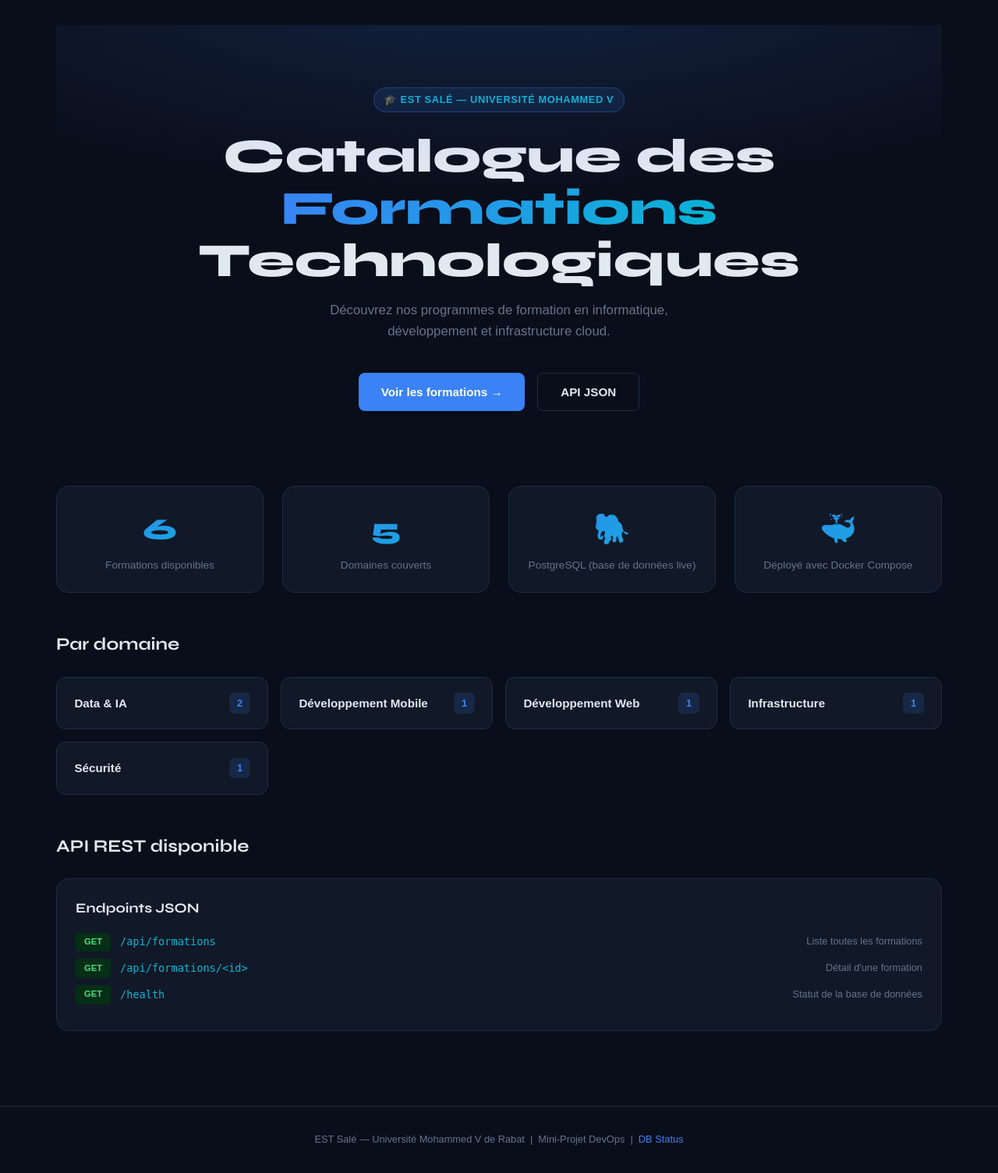
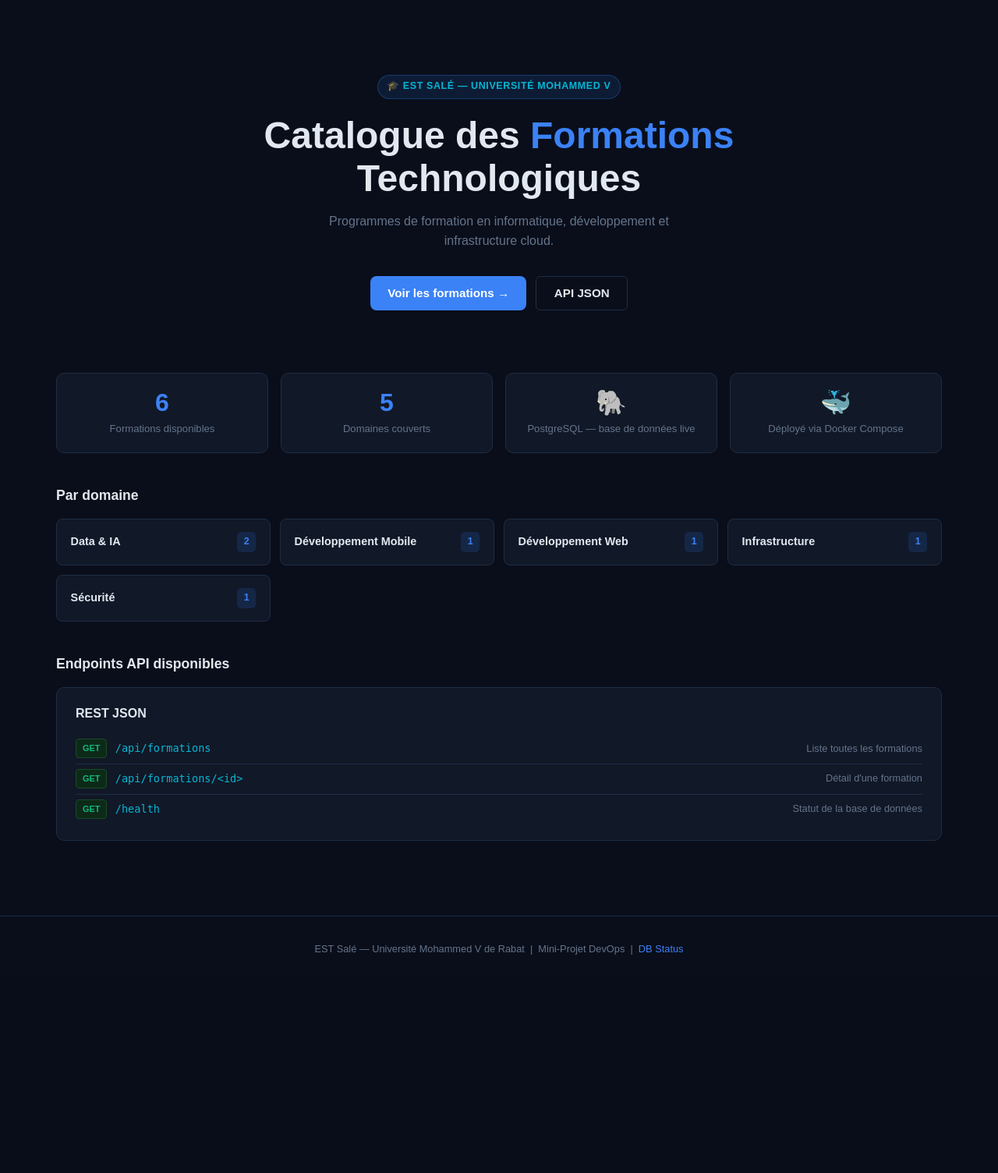
Before and after one commit to red-devsec/Formation-app, a Flask app: page / in a window 1280 px wide. Shown: the part 64-1568 px from the top of the page at 78% size. After the commit the page ends 1288 px from the top, so only its background shows below. Run offline with Flask 3, Linux system fonts and the light colour scheme.

```diff
--- a/app/templates/index.html
+++ b/app/templates/index.html
@@ -3,122 +3,139 @@
 
 {% block extra_styles %}
 <style>
+  /* ── HERO ── */
   .hero {
     text-align: center;
-    padding: 5rem 1rem 3rem;
-    position: relative;
-    overflow: hidden;
-  }
-  .hero::before {
-    content: '';
-    position: absolute; inset: 0;
-    background: radial-gradient(ellipse 80% 50% at 50% -10%,
-      rgba(59,130,246,.18), transparent);
-    pointer-events: none;
+    padding: 4rem 1rem 2.5rem;
   }
   .hero-tag {
     display: inline-block;
-    background: rgba(59,130,246,.12);
-    border: 1px solid rgba(59,130,246,.3);
+    background: rgba(47,129,247,.12);
+    border: 1px solid rgba(47,129,247,.3);
     color: var(--accent2);
-    font-size: .8rem; font-weight: 600;
-    padding: .3rem .8rem; border-radius: 20px;
-    margin-bottom: 1.5rem; letter-spacing: .05em; text-transform: uppercase;
+    font-size: .78rem; font-weight: 600;
+    padding: .28rem .75rem; border-radius: 20px;
+    margin-bottom: 1.2rem;
+    letter-spacing: .05em; text-transform: uppercase;
   }
   .hero h1 {
-    font-family: 'Syne', sans-serif;
-    font-size: clamp(2.2rem, 5vw, 3.8rem);
-    font-weight: 800; line-height: 1.1;
-    margin-bottom: 1rem;
+    font-size: clamp(1.8rem, 5vw, 3rem);
+    font-weight: 800; line-height: 1.15;
+    color: var(--text);
+    margin-bottom: .9rem;
   }
   .hero h1 em {
     font-style: normal;
-    background: linear-gradient(135deg, var(--accent), var(--accent2));
-    -webkit-background-clip: text; -webkit-text-fill-color: transparent;
+    color: var(--accent);
   }
   .hero p {
-    color: var(--muted); font-size: 1.05rem;
-    max-width: 540px; margin: 0 auto 2.5rem;
+    color: var(--muted);
+    font-size: 1rem;
+    max-width: 500px;
+    margin: 0 auto 2rem;
   }
-  .hero-actions { display: flex; gap: 1rem; justify-content: center; flex-wrap: wrap; }
-  .btn-ghost {
-    display: inline-flex; align-items: center; gap: .4rem;
-    padding: .6rem 1.4rem; border-radius: 8px;
-    font-size: .9rem; font-weight: 600; cursor: pointer;
-    border: 1px solid var(--border); color: var(--text);
-    text-decoration: none; transition: all .2s; background: transparent;
+  .hero-actions {
+    display: flex; gap: .75rem;
+    justify-content: center; flex-wrap: wrap;
   }
-  .btn-ghost:hover { border-color: var(--accent); color: var(--accent); }
-  .btn-lg { padding: .7rem 1.8rem; font-size: .95rem; }
+  .btn-lg { padding: .55rem 1.4rem; font-size: .95rem; }
+  .btn-outline {
+    display: inline-flex; align-items: center;
+    padding: .55rem 1.4rem; border-radius: 6px;
+    font-size: .95rem; font-weight: 600;
+    border: 1px solid var(--border);
+    color: var(--text); text-decoration: none;
+    transition: border-color .15s, color .15s;
+  }
+  .btn-outline:hover { border-color: var(--accent); color: var(--accent); }
 
-  /* Stats */
+  /* ── STATS ── */
   .stats-grid {
-    display: grid; grid-template-columns: repeat(auto-fit, minmax(200px,1fr));
-    gap: 1.5rem; margin: 3rem 0;
+    display: grid;
+    grid-template-columns: repeat(auto-fit, minmax(180px, 1fr));
+    gap: 1rem;
+    margin: 2.5rem 0;
   }
   .stat-card {
     background: var(--surface);
-    border: 1px solid var(--border); border-radius: 16px;
-    padding: 1.5rem; text-align: center;
-    transition: border-color .2s;
+    border: 1px solid var(--border);
+    border-radius: 10px;
+    padding: 1.25rem 1rem;
+    text-align: center;
+    transition: border-color .15s;
   }
   .stat-card:hover { border-color: var(--accent); }
   .stat-num {
-    font-family: 'Syne', sans-serif;
-    font-size: 2.4rem; font-weight: 800;
-    background: linear-gradient(135deg, var(--accent), var(--accent2));
-    -webkit-background-clip: text; -webkit-text-fill-color: transparent;
+    font-size: 2rem; font-weight: 800;
+    color: var(--accent);
+    line-height: 1.1;
   }
-  .stat-label { color: var(--muted); font-size: .85rem; margin-top: .25rem; }
+  .stat-label {
+    color: var(--muted);
+    font-size: .82rem;
+    margin-top: .3rem;
+  }
 
-  /* Categories */
+  /* ── CATEGORIES ── */
   .section-title {
-    font-family: 'Syne', sans-serif;
-    font-size: 1.4rem; font-weight: 700; margin-bottom: 1.5rem;
+    font-size: 1.1rem; font-weight: 700;
+    color: var(--text);
+    margin-bottom: 1rem;
   }
   .cat-grid {
-    display: grid; grid-template-columns: repeat(auto-fill, minmax(240px,1fr));
-    gap: 1rem; margin-bottom: 3rem;
+    display: grid;
+    grid-template-columns: repeat(auto-fill, minmax(220px, 1fr));
+    gap: .75rem;
+    margin-bottom: 2.5rem;
   }
   .cat-card {
     background: var(--surface);
-    border: 1px solid var(--border); border-radius: 12px;
-    padding: 1.2rem 1.4rem;
+    border: 1px solid var(--border);
+    border-radius: 8px;
+    padding: 1rem 1.1rem;
     display: flex; align-items: center; justify-content: space-between;
     text-decoration: none; color: var(--text);
-    transition: all .2s;
+    transition: border-color .15s, transform .15s;
   }
   .cat-card:hover {
     border-color: var(--accent);
     transform: translateY(-2px);
-    box-shadow: 0 8px 24px rgba(59,130,246,.1);
   }
-  .cat-name { font-weight: 600; font-size: .95rem; }
+  .cat-name { font-weight: 600; font-size: .9rem; }
   .cat-count {
-    background: rgba(59,130,246,.15);
+    background: rgba(47,129,247,.15);
     color: var(--accent);
-    font-size: .8rem; font-weight: 700;
-    padding: .2rem .6rem; border-radius: 6px;
+    font-size: .78rem; font-weight: 700;
+    padding: .18rem .55rem; border-radius: 5px;
   }
 
-  /* API teaser */
+  /* ── API BOX ── */
   .api-box {
     background: var(--surface);
-    border: 1px solid var(--border); border-radius: 16px;
-    padding: 1.5rem; margin-top: 1rem;
+    border: 1px solid var(--border);
+    border-radius: 10px;
+    padding: 1.25rem 1.5rem;
   }
-  .api-box h3 { font-family: 'Syne', sans-serif; margin-bottom: 1rem; }
+  .api-box h3 { font-size: 1rem; font-weight: 700; margin-bottom: .85rem; }
   .api-row {
-    display: flex; align-items: center; gap: .75rem;
-    margin-bottom: .6rem;
+    display: flex; align-items: center; gap: .65rem;
+    padding: .4rem 0;
+    border-bottom: 1px solid var(--border);
   }
+  .api-row:last-child { border-bottom: none; }
   .method {
-    font-size: .7rem; font-weight: 700; padding: .2rem .5rem; border-radius: 4px;
-    text-transform: uppercase; min-width: 45px; text-align: center;
+    font-size: .68rem; font-weight: 700;
+    padding: .18rem .5rem; border-radius: 4px;
+    text-transform: uppercase; min-width: 40px;
+    text-align: center; flex-shrink: 0;
   }
-  .get  { background: #052e16; color: #4ade80; }
-  .code { font-family: monospace; font-size: .85rem; color: var(--accent2); }
+  .get { background: #0d2a18; color: var(--success); border: 1px solid #1a4a28; }
+  .endpoint-path { font-family: monospace; font-size: .85rem; color: var(--accent2); }
   .endpoint-desc { color: var(--muted); font-size: .8rem; margin-left: auto; }
+
+  @media (max-width: 500px) {
+    .endpoint-desc { display: none; }
+  }
 </style>
 {% endblock %}
 
@@ -126,18 +143,15 @@
 <div class="hero">
   <div class="hero-tag">🎓 EST Salé — Université Mohammed V</div>
   <h1>Catalogue des <em>Formations</em><br>Technologiques</h1>
-  <p>Découvrez nos programmes de formation en informatique, développement et infrastructure cloud.</p>
+  <p>Programmes de formation en informatique, développement et infrastructure cloud.</p>
   <div class="hero-actions">
     <a href="{{ url_for('main.formations') }}" class="btn btn-primary btn-lg">
       Voir les formations →
     </a>
-    <a href="/api/formations" target="_blank" class="btn-ghost btn-lg">
-      API JSON
-    </a>
+    <a href="/api/formations" target="_blank" class="btn-outline">API JSON</a>
   </div>
 </div>
 
-<!-- Stats -->
 <div class="stats-grid">
   <div class="stat-card">
     <div class="stat-num">{{ total }}</div>
@@ -149,15 +163,14 @@
   </div>
   <div class="stat-card">
     <div class="stat-num">🐘</div>
-    <div class="stat-label">PostgreSQL (base de données live)</div>
+    <div class="stat-label">PostgreSQL — base de données live</div>
   </div>
   <div class="stat-card">
     <div class="stat-num">🐳</div>
-    <div class="stat-label">Déployé avec Docker Compose</div>
+    <div class="stat-label">Déployé via Docker Compose</div>
   </div>
 </div>
 
-<!-- Categories -->
 <h2 class="section-title">Par domaine</h2>
 <div class="cat-grid">
   {% for cat, count in categories %}
@@ -168,23 +181,22 @@
   {% endfor %}
 </div>
 
-<!-- API endpoints -->
-<h2 class="section-title">API REST disponible</h2>
+<h2 class="section-title">Endpoints API disponibles</h2>
 <div class="api-box">
-  <h3>Endpoints JSON</h3>
+  <h3>REST JSON</h3>
   <div class="api-row">
     <span class="method get">GET</span>
-    <span class="code">/api/formations</span>
+    <span class="endpoint-path">/api/formations</span>
     <span class="endpoint-desc">Liste toutes les formations</span>
   </div>
   <div class="api-row">
     <span class="method get">GET</span>
-    <span class="code">/api/formations/&lt;id&gt;</span>
+    <span class="endpoint-path">/api/formations/&lt;id&gt;</span>
     <span class="endpoint-desc">Détail d'une formation</span>
   </div>
   <div class="api-row">
     <span class="method get">GET</span>
-    <span class="code">/health</span>
+    <span class="endpoint-path">/health</span>
     <span class="endpoint-desc">Statut de la base de données</span>
   </div>
 </div>
```
